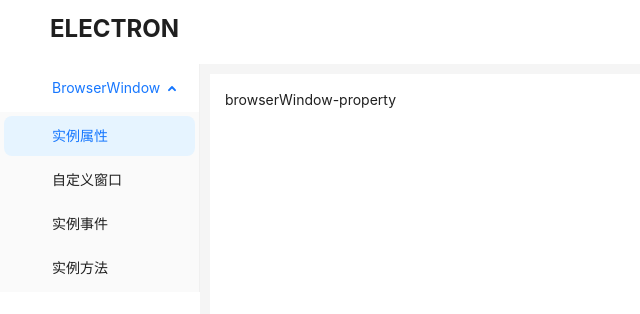
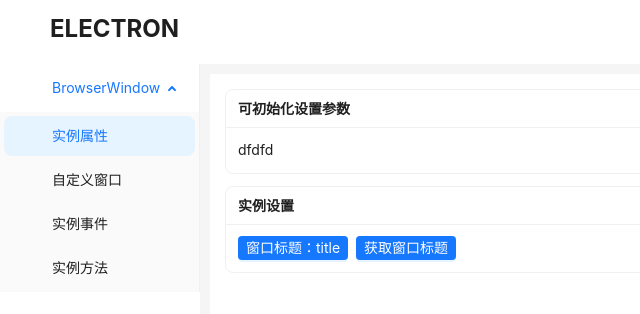
Before and after one commit to HuangJinxing2019/electron, a Vue app: page / in a window 1280 px wide. Shown: the top 314 px of the page, without its empty margins (0-640 px from the left). Built offline with nearby package versions, Linux system fonts and the light colour scheme; some icons are missing.

Commit message:
IPC双向通信

```diff
--- a/electron/preload/browserWindow.mjs
+++ b/electron/preload/browserWindow.mjs
@@ -2,4 +2,5 @@
 
 contextBridge.exposeInMainWorld('browserWindowAPI', {
     setTitle: (title) => ipcRenderer.send('set-title', title),
+    getTitle: () => ipcRenderer.invoke('get-title'),
 })
--- a/electron/utils/browserWindow.js
+++ b/electron/utils/browserWindow.js
@@ -4,4 +4,7 @@
     ipcMain.on('set-title', (event, title) => {
        win.setTitle(title)
     })
+    ipcMain.handle('get-title', (event) => {
+        return win.title
+    })
 }
--- a/src/views/browserWindow/property/index.vue
+++ b/src/views/browserWindow/property/index.vue
@@ -1,11 +1,27 @@
 <template>
   <div>
-    browserWindow-property
+    <a-card size="small" title="可初始化设置参数">
+      dfdfd
+    </a-card>
+    <a-card class="mt-3" size="small" title="实例设置">
+      <a-tooltip placement="top" title="点击设置：我的第一个窗口">
+        <a-button type="primary" size="small" @click="handleClick('setTitle', '我的第一个窗口')">窗口标题：title</a-button>
+      </a-tooltip>
+      <a-button class="ml-2" type="primary" size="small" @click="handleGetContent('getTitle')">获取窗口标题</a-button>
+    </a-card>
   </div>
 </template>
 
 <script setup>
+  import {message} from "ant-design-vue";
 
+  function handleClick(eventName, value){
+    window.browserWindowAPI[eventName](value)
+  }
+  async function handleGetContent(eventName){
+    const content = await window.browserWindowAPI[eventName]();
+    message.info(content)
+  }
 </script>
 
 <style lang="scss" scoped>
```
Also changed, not shown: 1 other file (tests, documents, lock files or other folders).
